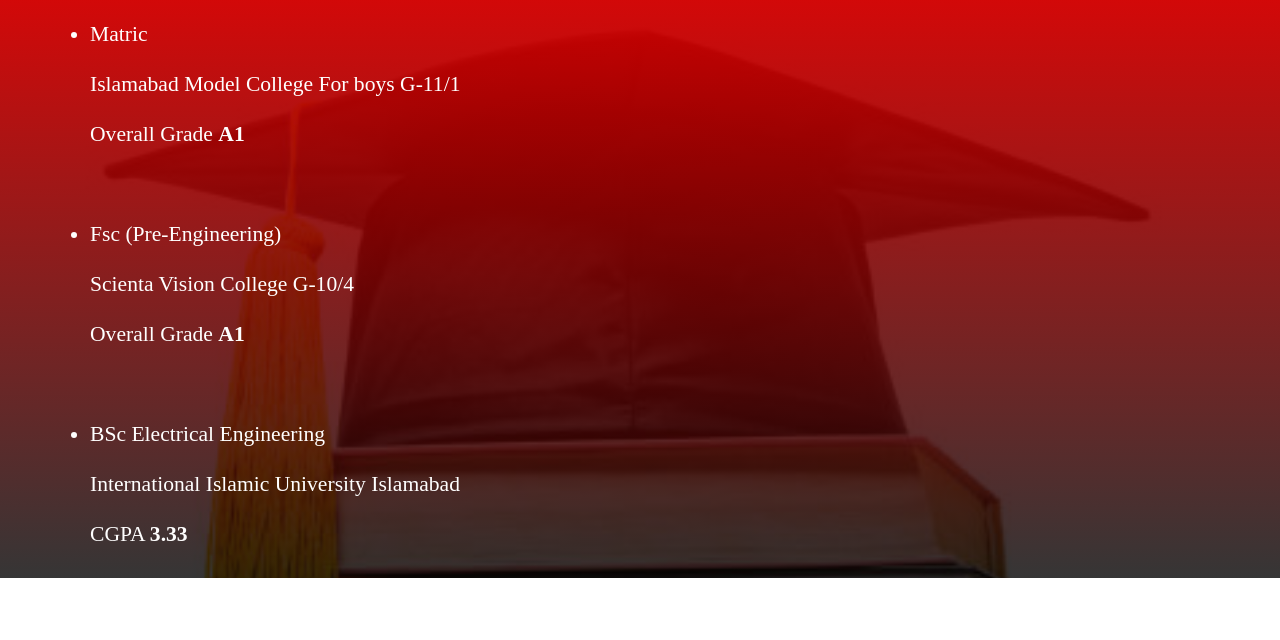
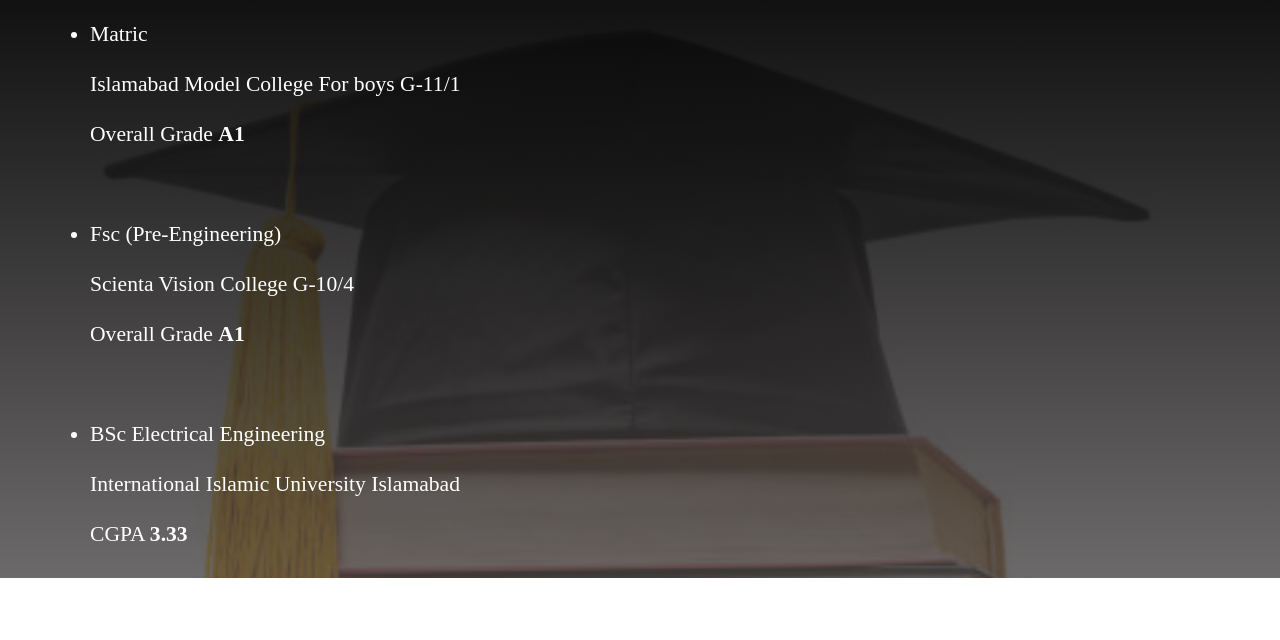
Before and after one commit to Syed0sama/syed0sama.github.io, a plain HTML site: page Education.html in a window 1280 px wide. Shown: the part 160-800 px from the top of the page. Drawn offline with Linux system fonts and the light colour scheme.

Commit message:
4th commit

```diff
--- a/styles.css
+++ b/styles.css
@@ -50,7 +50,7 @@
   padding-top: 60px;
   color: white;
   overflow: hidden;
-  background: linear-gradient(rgb(241, 0, 0),rgba(3, 3, 3, 0.8)), url("/Images/ed.jpg");
+  background: linear-gradient(rgb(0, 0, 0),rgba(71, 68, 68, 0.8)), url("/Images/ed.jpg");
   background-size: cover;
   background-repeat: no-repeat;
   font-size: large;
```
